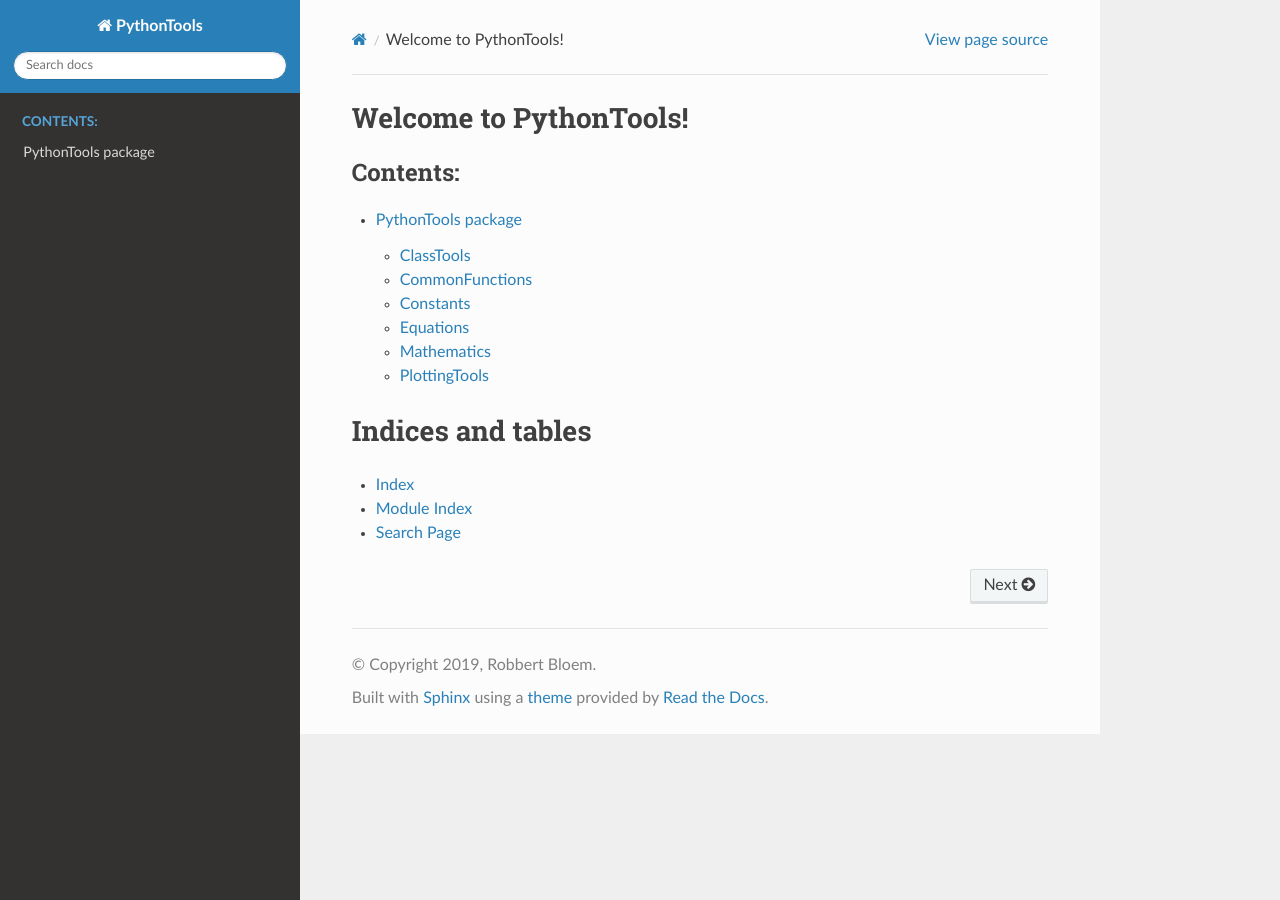
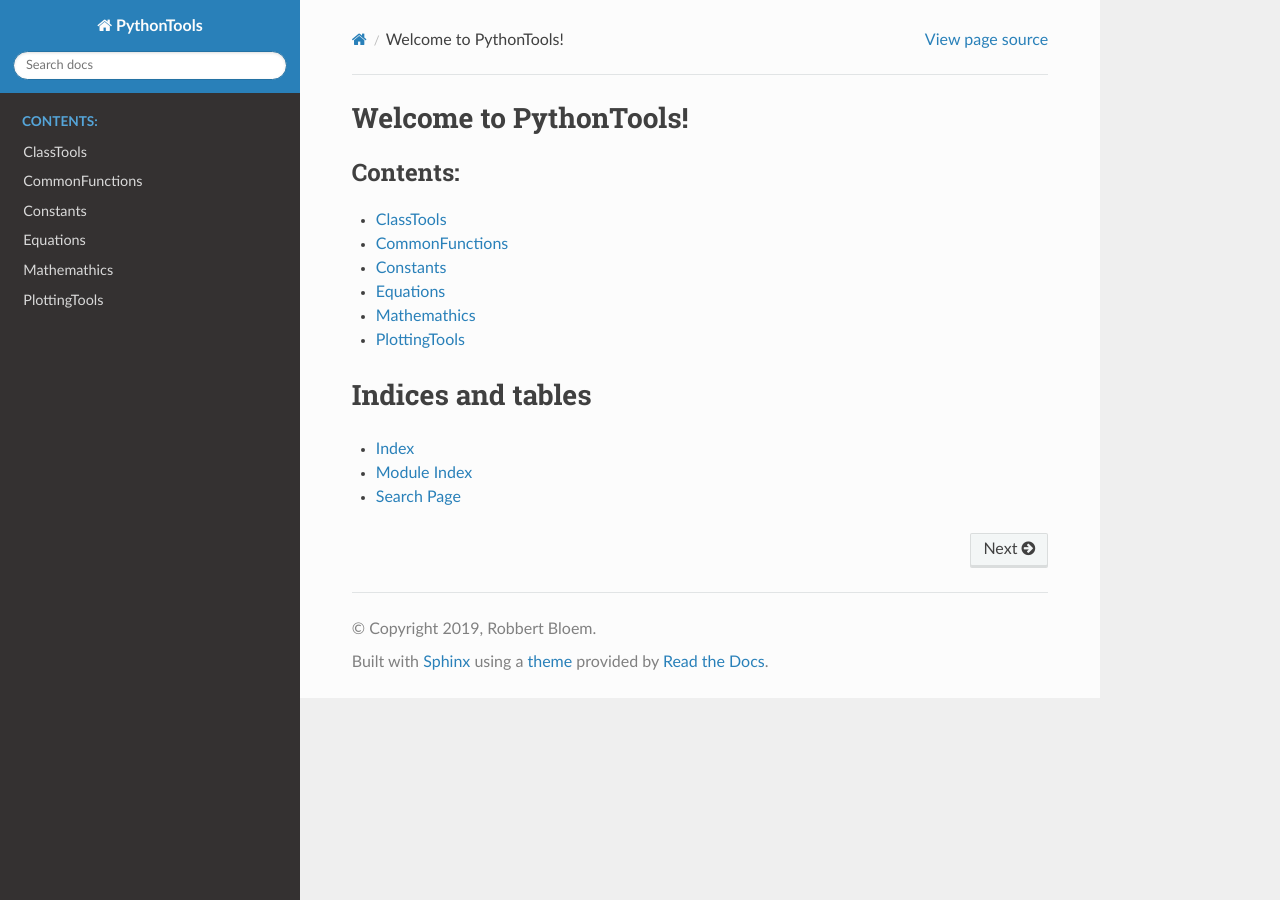
Before and after one commit to robbertbloem/PythonTools, a Sphinx documentation site: the page built from docs/source/index.rst, in a window 1280 px wide. Built offline with Sphinx 7.4.7 and the Read the Docs theme 3.1.0, drawn with Linux system fonts in a browser that asks for light colours.

Commit message:
Split documentation in 6 documents.

```diff
--- a/docs/source/index.rst
+++ b/docs/source/index.rst
@@ -10,7 +10,12 @@ Welcome to PythonTools!
    :maxdepth: 2
    :caption: Contents:
 
-   PythonTools
+   ClassTools
+   CommonFunctions
+   Constants
+   Equations
+   Mathematics
+   PlottingTools
 
 
 
```
Also changed, not shown: docs/source/ClassTools.rst (added, +7 -0 lines), docs/source/CommonFunctions.rst (added, +7 -0 lines), docs/source/Constants.rst (added, +7 -0 lines), docs/source/Equations.rst (added, +7 -0 lines), docs/source/Mathematics.rst (added, +7 -0 lines), docs/source/PlottingTools.rst (added, +7 -0 lines).
